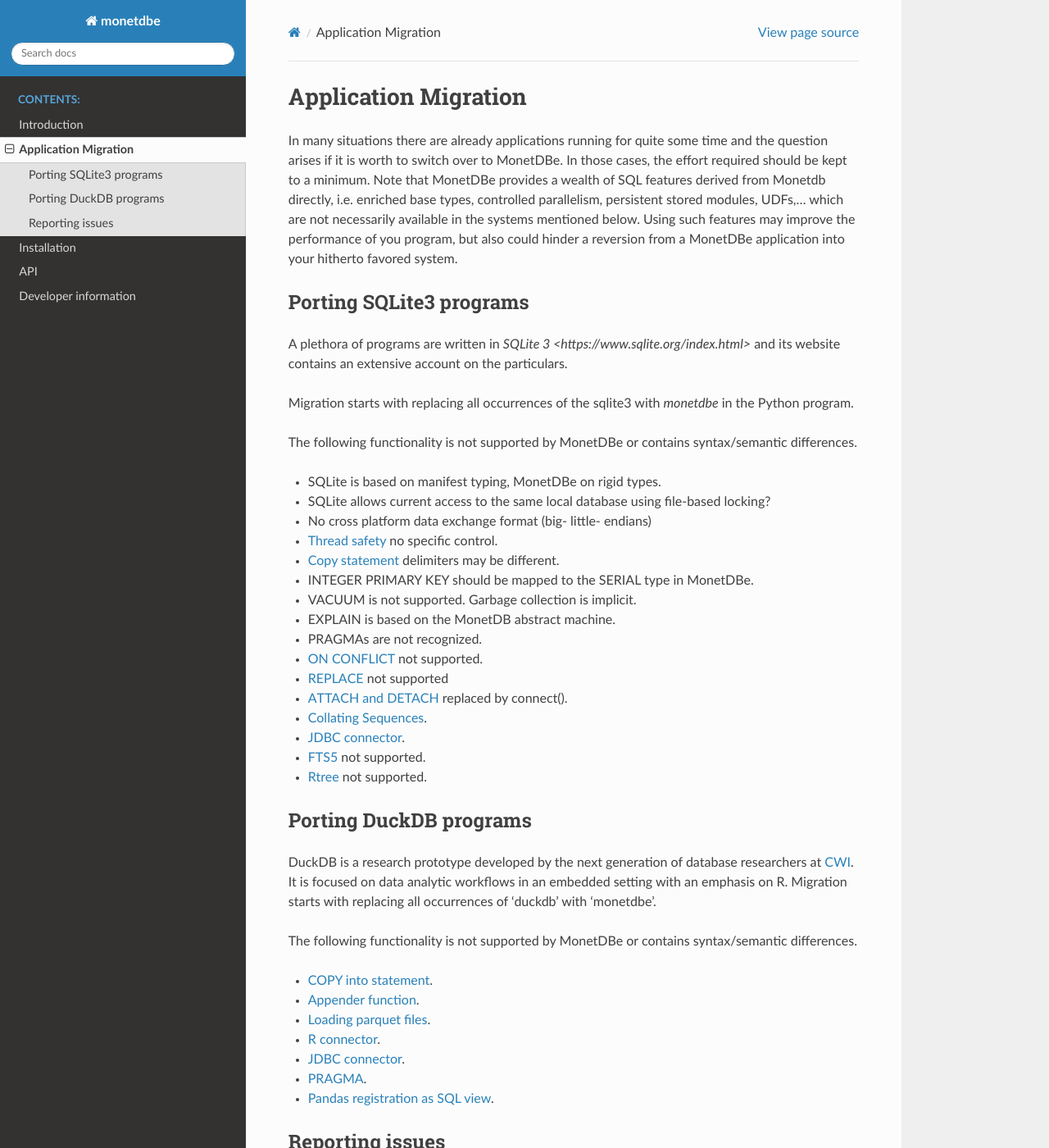
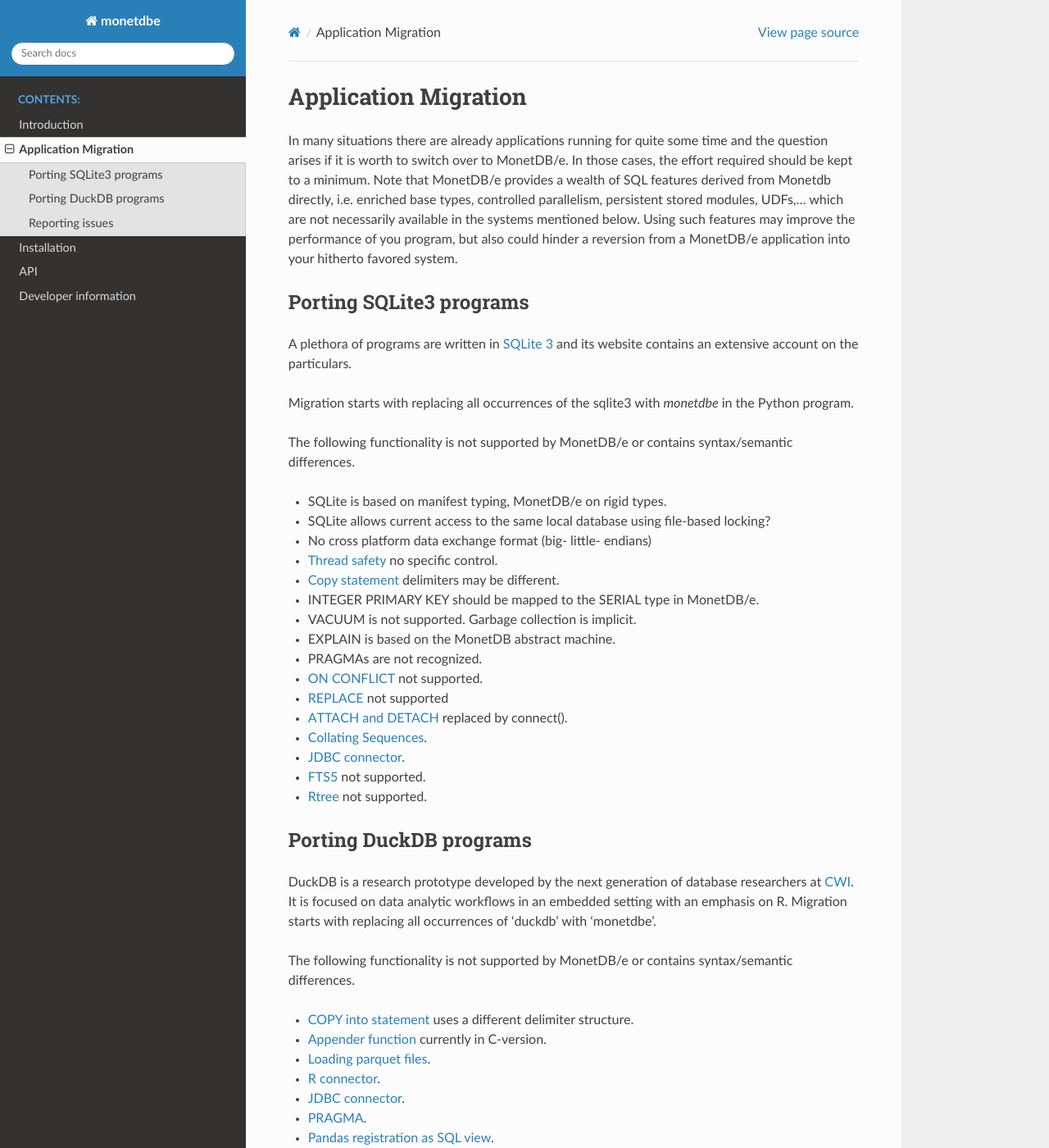
Before and after one commit to MonetDBSolutions/MonetDBe-Python, a Sphinx documentation site: the page built from doc/migrations.rst, in a window 1280 px wide and 1400 px high. Shown: the whole window at 82% size. Built offline with Sphinx 7.4.7 and the Read the Docs theme 2.0.0, drawn with Linux system fonts in a browser that asks for light colours; some of the changed text lies outside the part shown.

Commit message:
Final naming scheme for MonetDB/e

```diff
--- a/doc/API.rst
+++ b/doc/API.rst
@@ -2,7 +2,7 @@
 API
 ===
 
-This page contains a list of all functions and classes in MonetDBe-python (monetdbe).
+This page contains a list of all functions and classes in MonetDBe-Python project (monetdbe).
 
 Connection
 ==========
--- a/doc/migrations.rst
+++ b/doc/migrations.rst
@@ -3,31 +3,31 @@
 =====================
 
 In many situations there are already applications running for quite some time and
-the question arises if it is worth to switch over to MonetDBe. In those cases,
-the effort required should be kept to a minimum. Note that MonetDBe provides a wealth
+the question arises if it is worth to switch over to MonetDB/e. In those cases,
+the effort required should be kept to a minimum. Note that MonetDB/e provides a wealth
 of SQL features derived from Monetdb directly, i.e. enriched base types,
 controlled parallelism, persistent stored modules, UDFs,...
 which are not necessarily available in the systems mentioned below.
 Using such features may improve the performance of you program, but also could
-hinder a reversion from a MonetDBe application into your hitherto favored system.
+hinder a reversion from a MonetDB/e application into your hitherto favored system.
 
 
 Porting SQLite3 programs
 ------------------------
 
-A plethora of programs are written in `SQLite 3 <https://www.sqlite.org/index.html>` and
+A plethora of programs are written in `SQLite 3 <https://www.sqlite.org/index.html>`_ and
 its website contains an extensive account on the particulars.
 
 Migration starts with replacing all occurrences of the sqlite3 with `monetdbe` in the Python program.
 
-The following functionality is not supported by MonetDBe or contains syntax/semantic differences.
+The following functionality is not supported by MonetDB/e or contains syntax/semantic differences.
 
-- SQLite is based on manifest typing, MonetDBe on rigid types.
+- SQLite is based on manifest typing, MonetDB/e on rigid types.
 - SQLite allows current access to the same local database using file-based locking?
 - No cross platform data exchange format (big- little- endians)
 - `Thread safety <https://www.sqlite.org/threadsafe.html>`_ no specific control.
 - `Copy statement <https://www.uniplot.de/documents/en/src/articles/SQLite.html#copy>`_ delimiters may be different.
-- INTEGER PRIMARY KEY  should be mapped to the SERIAL type in MonetDBe.
+- INTEGER PRIMARY KEY  should be mapped to the SERIAL type in MonetDB/e.
 - VACUUM is not supported. Garbage collection is implicit.
 - EXPLAIN is based on the MonetDB abstract machine.
 - PRAGMAs are not recognized.
@@ -47,10 +47,10 @@
 It is focused on data analytic workflows in an embedded setting with an emphasis on R.
 Migration starts with replacing all occurrences of 'duckdb' with 'monetdbe'.
 
-The following functionality is not supported by MonetDBe or contains syntax/semantic differences.
+The following functionality is not supported by MonetDB/e or contains syntax/semantic differences.
 
-- `COPY into statement <https://duckdb.org/docs/data/csv>`_.
-- `Appender function <https://duckdb.org/docs/data/appender>`_.
+- `COPY into statement <https://duckdb.org/docs/data/csv>`_ uses a different delimiter structure.
+- `Appender function <https://duckdb.org/docs/data/appender>`_ currently in C-version.
 - `Loading parquet files <https://duckdb.org/docs/data/parquet>`_.
 - `R connector <https://duckdb.org/docs/api/r>`_.
 - `JDBC connector <https://duckdb.org/docs/api/java>`_.
@@ -63,4 +63,4 @@
 We highly appreciate user feed back for migrations undertaken in the MonetDB issue tracker on GitHub
 or stackoverflow.
 Both as a warning and best practices for those who follow, but also to assess the need for
-features hitherto not available in MonetDBe
+features hitherto not available in MonetDB/e
```
Also changed, not shown: doc/introduction.rst (+10 -10 lines).
